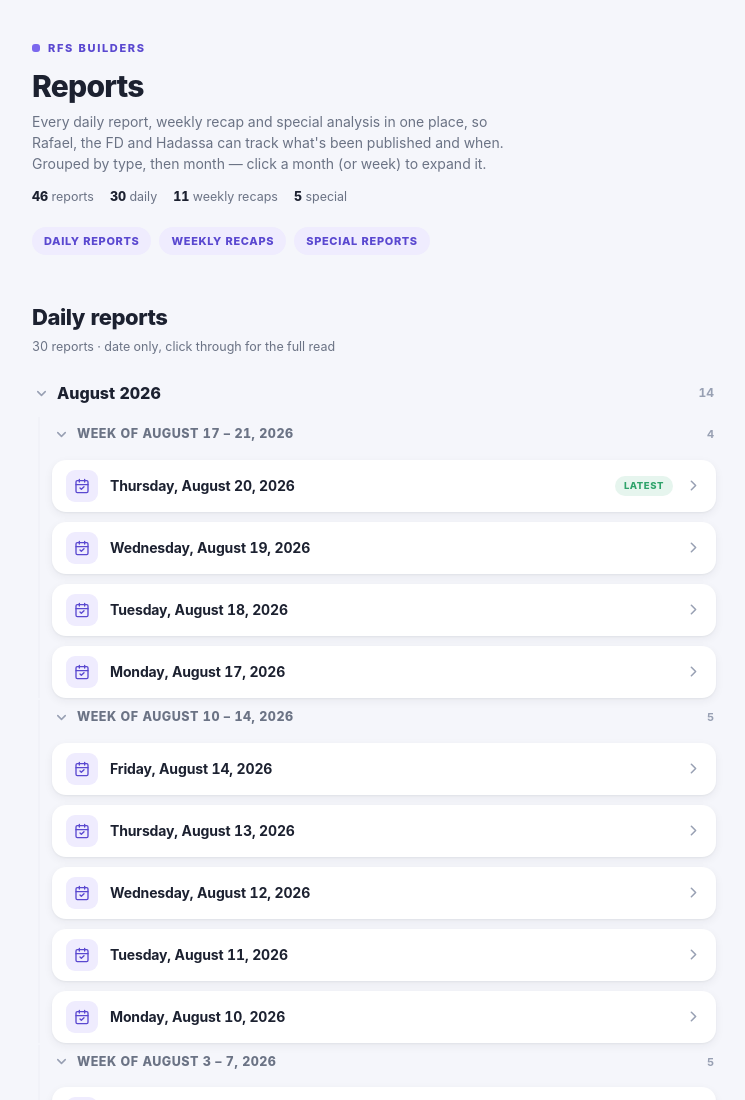
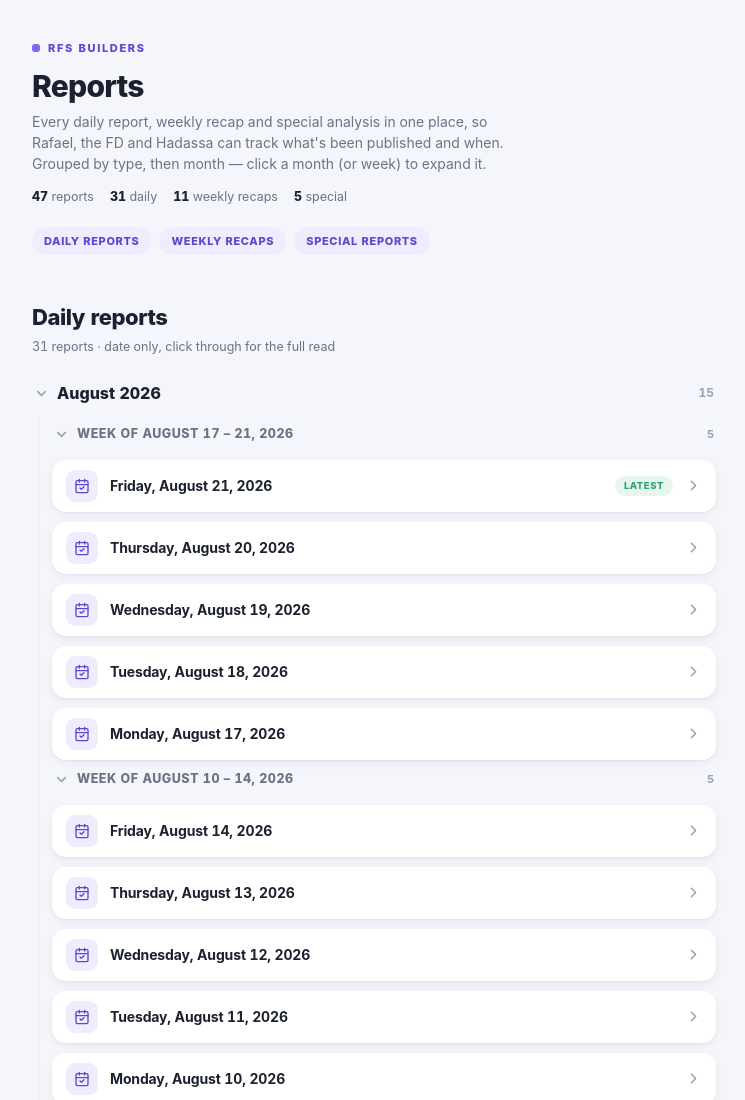
Before and after one commit to rfsbuild/rfs-reports, a plain HTML site: page index.html in a window 1280 px wide. Shown: the top 1100 px of the page, without its empty margins (266-1011 px from the left). Drawn offline with Linux system fonts and the light colour scheme.

Commit message:
hub: list the 2026-08-21 daily and move the Latest badge
Counts reconciled against actual rows before bumping, not incremented
blind: daily 30->31, total 46->47, August dailies 14->15, week of Aug 17-21
4->5. Weekly (11) and special (5) unchanged. Latest badge moved off 08-20
and verified unique.

Co-Authored-By: Claude <noreply@anthropic.com>

```diff
--- a/index.html
+++ b/index.html
@@ -96,8 +96,8 @@
   <h1>Reports</h1>
   <div class="sub">Every daily report, weekly recap and special analysis in one place, so Rafael, the FD and Hadassa can track what's been published and when. Grouped by type, then month — click a month (or week) to expand it.</div>
   <div class="stats">
-    <span><b>46</b> reports</span>
-    <span><b>30</b> daily</span>
+    <span><b>47</b> reports</span>
+    <span><b>31</b> daily</span>
     <span><b>11</b> weekly recaps</span>
     <span><b>5</b> special</span>
   </div>
@@ -113,21 +113,27 @@
   <!-- ============================================================ -->
   <div class="type-section" id="daily">
     <h2>Daily reports</h2>
-    <div class="tsub">30 reports · date only, click through for the full read</div>
+    <div class="tsub">31 reports · date only, click through for the full read</div>
 
     <details class="month" open>
-      <summary><svg class="chev" viewBox="0 0 24 24" fill="none" stroke="currentColor" stroke-width="2.4" stroke-linecap="round" stroke-linejoin="round"><path d="m9 18 6-6-6-6"/></svg>August 2026<span class="cnt">14</span></summary>
+      <summary><svg class="chev" viewBox="0 0 24 24" fill="none" stroke="currentColor" stroke-width="2.4" stroke-linecap="round" stroke-linejoin="round"><path d="m9 18 6-6-6-6"/></svg>August 2026<span class="cnt">15</span></summary>
 
       <div class="weeks">
 
         <details class="week" open>
-          <summary><svg class="chev" viewBox="0 0 24 24" fill="none" stroke="currentColor" stroke-width="2.4" stroke-linecap="round" stroke-linejoin="round"><path d="m9 18 6-6-6-6"/></svg> Week of August 17 &ndash; 21, 2026<span class="cnt">4</span></summary>
+          <summary><svg class="chev" viewBox="0 0 24 24" fill="none" stroke="currentColor" stroke-width="2.4" stroke-linecap="round" stroke-linejoin="round"><path d="m9 18 6-6-6-6"/></svg> Week of August 17 &ndash; 21, 2026<span class="cnt">5</span></summary>
           <div class="list">
+
+            <a class="item compact" href="https://rfsbuild.github.io/rfs-dailyreport/2026-08-21.html">
+              <span class="ic"><svg viewBox="0 0 24 24" fill="none" stroke="currentColor" stroke-width="2" stroke-linecap="round" stroke-linejoin="round"><rect x="3" y="4" width="18" height="18" rx="2"/><path d="M3 10h18M8 2v4M16 2v4"/><path d="m9 15 2 2 4-4"/></svg></span>
+              <div class="mid"><div class="dt">Friday, August 21, 2026</div></div>
+              <div class="badges"><span class="badge latest">Latest</span></div>
+              <svg class="arw" viewBox="0 0 24 24" fill="none" stroke="currentColor" stroke-width="2.2" stroke-linecap="round" stroke-linejoin="round"><path d="m9 18 6-6-6-6"/></svg>
+            </a>
 
             <a class="item compact" href="https://rfsbuild.github.io/rfs-dailyreport/2026-08-20.html">
               <span class="ic"><svg viewBox="0 0 24 24" fill="none" stroke="currentColor" stroke-width="2" stroke-linecap="round" stroke-linejoin="round"><rect x="3" y="4" width="18" height="18" rx="2"/><path d="M3 10h18M8 2v4M16 2v4"/><path d="m9 15 2 2 4-4"/></svg></span>
               <div class="mid"><div class="dt">Thursday, August 20, 2026</div></div>
-              <div class="badges"><span class="badge latest">Latest</span></div>
               <svg class="arw" viewBox="0 0 24 24" fill="none" stroke="currentColor" stroke-width="2.2" stroke-linecap="round" stroke-linejoin="round"><path d="m9 18 6-6-6-6"/></svg>
             </a>
 
```
